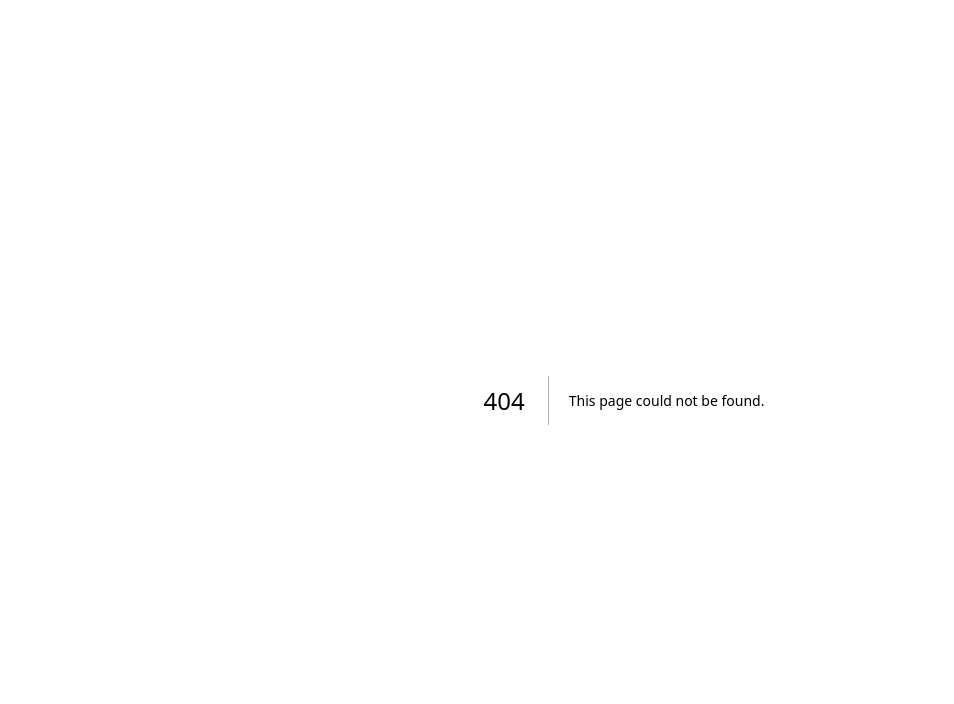
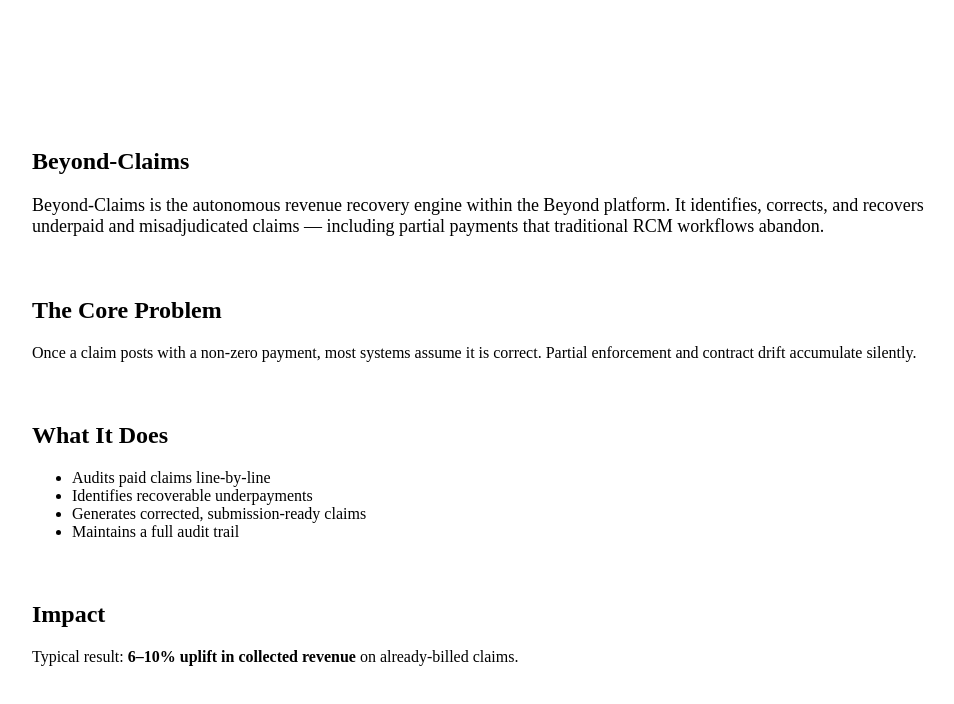
Before and after one commit to beyondhealthsystems/beyond-healthsystems-site, a Next.js app: page /beyond-claims in a window 1280 px wide. Before the commit this address had no page. Shown: the top 704 px of the page, without its empty margins (16-970 px from the left). Built offline with nearby package versions, Linux system fonts and the light colour scheme.

Commit message:
Create beyond-claims.js

```diff
--- /dev/null
+++ b/pages/beyond-claims.js
@@ -0,0 +1,40 @@
+export default function BeyondClaims() {
+  return (
+    <section style={{ padding: "120px 40px", maxWidth: 1100 }}>
+      <h1>Beyond-Claims</h1>
+
+      <p style={{ fontSize: 18, maxWidth: 900 }}>
+        Beyond-Claims is the autonomous revenue recovery engine within the Beyond
+        platform. It identifies, corrects, and recovers underpaid and
+        misadjudicated claims — including partial payments that traditional RCM
+        workflows abandon.
+      </p>
+
+      <section style={{ marginTop: 60 }}>
+        <h2>The Core Problem</h2>
+        <p>
+          Once a claim posts with a non-zero payment, most systems assume it is
+          correct. Partial enforcement and contract drift accumulate silently.
+        </p>
+      </section>
+
+      <section style={{ marginTop: 60 }}>
+        <h2>What It Does</h2>
+        <ul>
+          <li>Audits paid claims line-by-line</li>
+          <li>Identifies recoverable underpayments</li>
+          <li>Generates corrected, submission-ready claims</li>
+          <li>Maintains a full audit trail</li>
+        </ul>
+      </section>
+
+      <section style={{ marginTop: 60 }}>
+        <h2>Impact</h2>
+        <p>
+          Typical result: <strong>6–10% uplift in collected revenue</strong> on
+          already-billed claims.
+        </p>
+      </section>
+    </section>
+  );
+}
```
